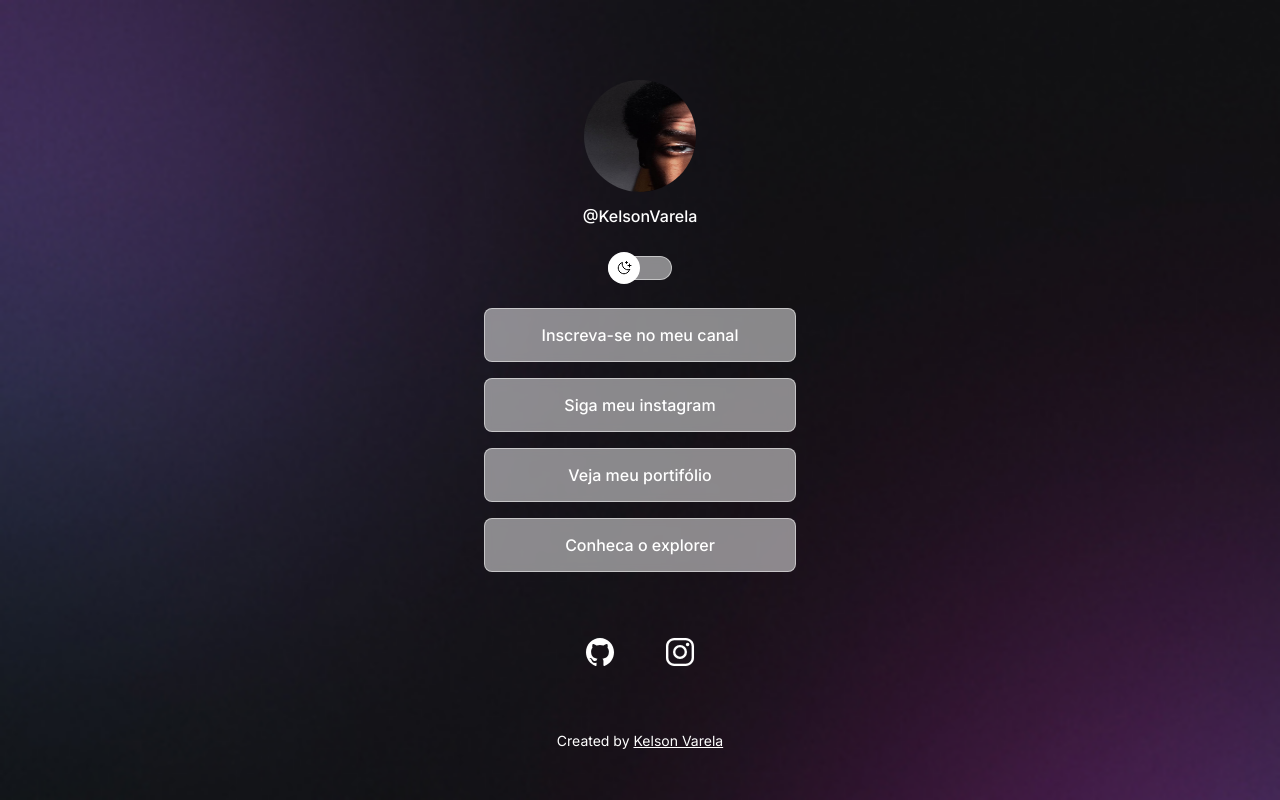
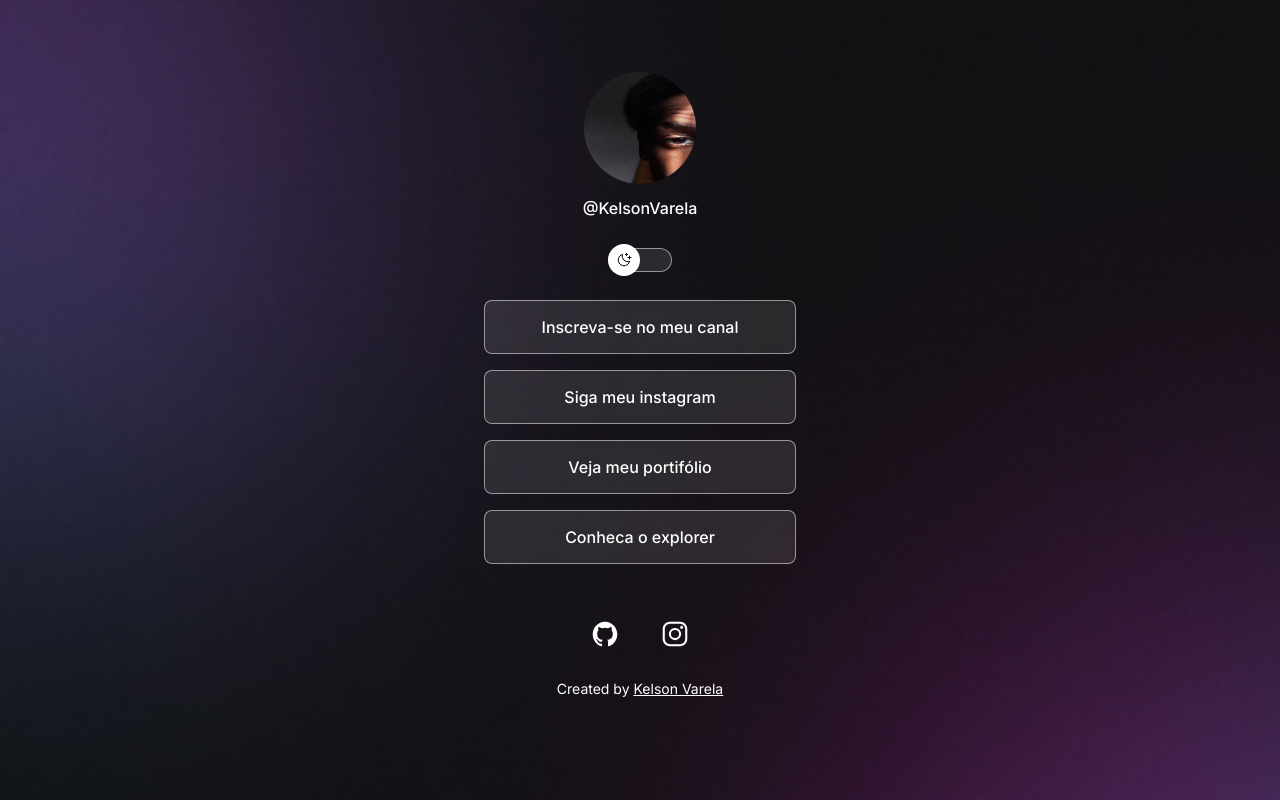
Before and after one commit to Kelsinhoworld2/Dev-links, a plain HTML site: page index.html in a window 1280 px wide. Drawn offline with nearby package versions, Linux system fonts and the light colour scheme.

```diff
--- a/style.css
+++ b/style.css
@@ -3,14 +3,15 @@
   padding: 0;
   box-sizing: border-box;
 }
+
 :root {
   --text-color: white;
   --bg-url: url(./assets/bg-mobile.jpg);
   --stroke-color: rgba(255, 255, 255, 0.51);
-  --surface-color: rgba(255, 255, 255, 0.5);
+  --surface-color: rgba(255, 255, 255, 0.1);
   --surface-color-hover: rgba(0, 0, 0, 0.02);
   --highlight-color: rgba(255, 255, 255, 0.2);
-  --switch-bg-url: url(./assets/moon-stars.svg)
+  --switch-bg-url: url(./assets/moon-stars.svg);
 }
 
 .light {
@@ -20,7 +21,7 @@
   --surface-color: rgba(0, 0, 0, 0.05);
   --surface-color-hover: rgba(0, 0, 0, 0.02);
   --highlight-color: rgba(0, 0, 0, 0.01);
-  --switch-bg-url: url(./assets/sun.svg)
+  --switch-bg-url: url(./assets/sun.svg);
 }
 
 body {
@@ -34,7 +35,7 @@
 
 #container {
   width: 360px;
-  margin: 56px auto 0px;
+  margin: 48px auto 0px;
   padding: 0 24px;
 }
 #profile {
@@ -55,39 +56,36 @@
   margin-top: 8px;
 }
 /*switch*/
-#switch{
-
+#switch {
   position: relative;
   width: 64px;
   margin: 4px auto;
+}
 
-}
-#switch button{
+#switch button {
   width: 32px;
   height: 32px;
-  background: white var(--switch-bg-url) no-repeat
-  center;
+  background: white var(--switch-bg-url) no-repeat center;
   border: 0;
   border-radius: 50%;
   position: absolute;
   left: 0;
   z-index: 1;
   top: 50%;
-  transform:translateY(-50%);
+  transform: translateY(-50%);
 }
 .light #switch button {
   right: 0;
   left: initial;
-
 }
-#switch span{
+#switch span {
   display: block;
-  Width:64px;
-  Height:24px;
+  width: 64px;
+  height: 24px;
   background: var(--surface-color);
   border: 1px solid var(--stroke-color);
   backdrop-filter: blur(4px);
-  -webkit-backdrop-filter:blur(4px);
+  -webkit-backdrop-filter: blur(4px);
   border-radius: 9999px;
 }
 
@@ -120,27 +118,23 @@
 /*social-links*/
 #social-links {
   display: flex;
-  gap: 16px;
+  gap: 10px;
   justify-content: center;
-  font-size: 32px;
-  padding: 24px 0;
+  font-size: 28px;
+  padding: 16px 0;
 }
-#social-links a{
+#social-links a {
   display: flex;
   align-items: center;
   justify-content: center;
   padding: 16px;
   transition: background 2s;
   border-radius: 50%;
-
-
 }
-   #social-links a:hover{
-    background: rgba(255, 255, 255, 0.2);
-
-   }
+#social-links a:hover {
+  background: rgba(255, 255, 255, 0.2);
+}
 footer {
   text-align: center;
-  padding: 24px 0;
   font-size: 14px;
 }
```
Also changed, not shown: assets/Avatar@3x.png (deleted), assets/preview-dark.png (added), assets/preview-light.png (added), 1 other file.
